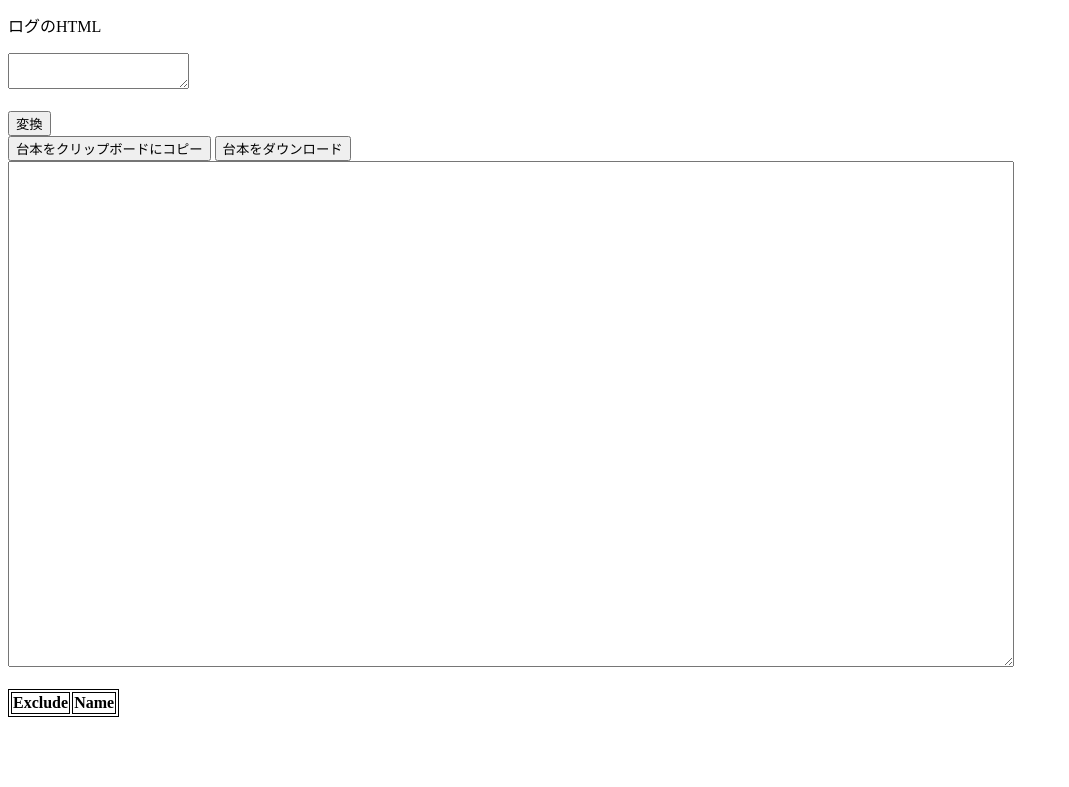
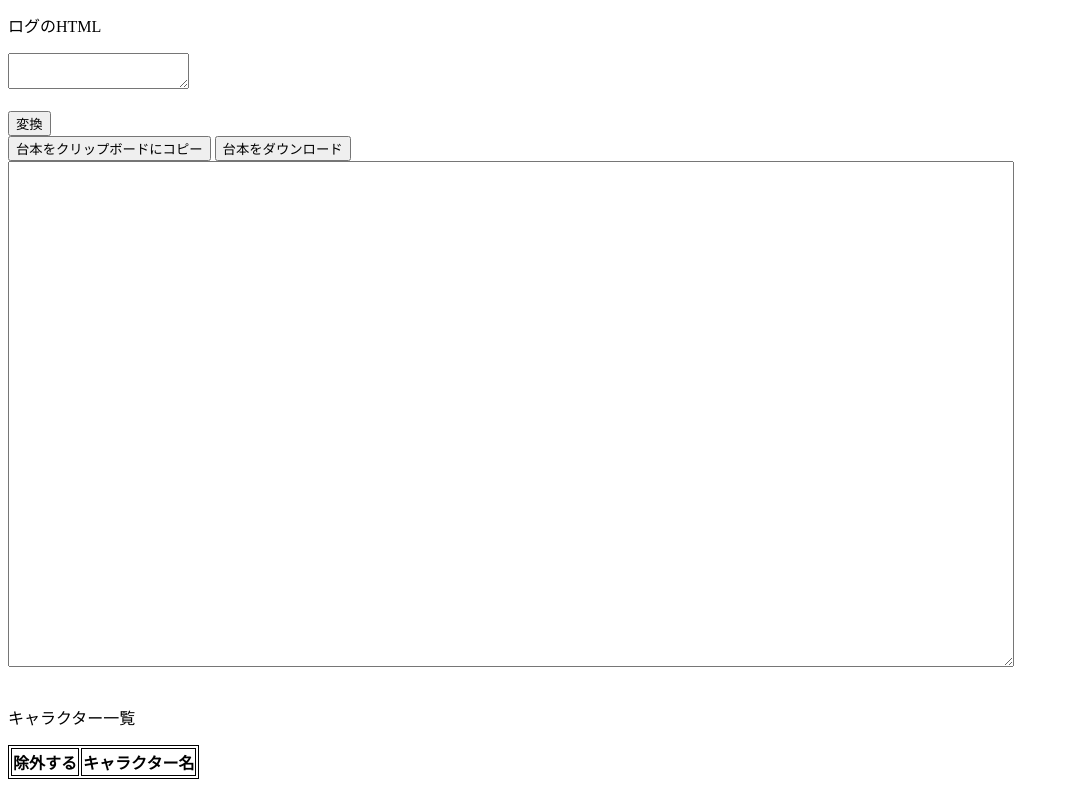
Before and after one commit to task58/ccf-ymm, a plain HTML site: page index.html in a window 1280 px wide. Both pictures are taken after a click on the button "変換". Shown: the part 117-904 px from the top of the page, without its empty margins (0-1069 px from the left). Before the commit the page ends 842 px from the top, so only its background shows below. Drawn offline with Linux system fonts and the light colour scheme.

Commit message:
表現の変更

```diff
--- a/index.html
+++ b/index.html
@@ -26,6 +26,7 @@
     <textarea name="output" id="output" readonly style="width: 1000px; height: 500px;"></textarea><br>
     <!-- <textarea name="pls_out" id="pls_out" readonly style="width: 500px; height: 500px;"></textarea> -->
     <br>
+	<p>キャラクター一覧</p>
 	<div name="characters" id="ch_out"></div>
 
 </body>
--- a/index.js
+++ b/index.js
@@ -164,9 +164,9 @@ function generateCharacterListHTML(characters){
 
 	let firstTr = document.createElement("tr");
 	let excludeTh = document.createElement("th");
-	excludeTh.innerText = "Exclude"
+	excludeTh.innerText = "除外する"
 	let nameTh = document.createElement("th")
-	nameTh.innerText = "Name"
+	nameTh.innerText = "キャラクター名"
 	firstTr.appendChild(excludeTh)
 	firstTr.appendChild(nameTh)
 	tableNode.appendChild(firstTr);
```
